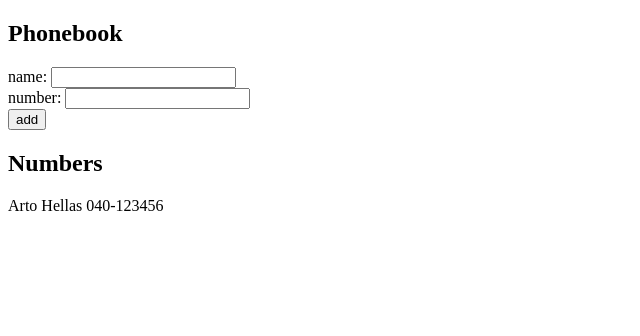
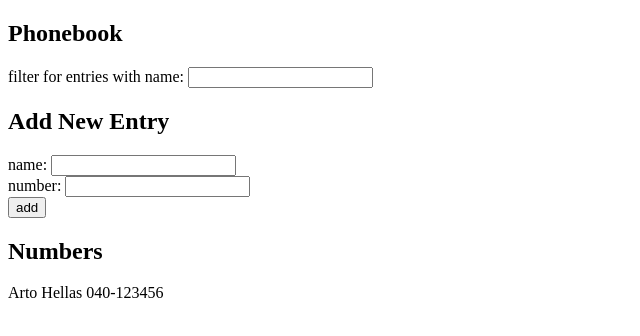
Before and after one commit to VictoriaColeman/fso-submissions, a React (Vite) app in the folder part2/phonebook/: page / in a window 1280 px wide. Shown: the top 336 px of the page, without its empty margins (0-640 px from the left). Built offline with nearby package versions, Linux system fonts and the light colour scheme.

Commit message:
complete exercise 2.9

```diff
--- a/part2/phonebook/src/App.jsx
+++ b/part2/phonebook/src/App.jsx
@@ -4,10 +4,12 @@ const App = () => {
   const [persons, setPersons] = useState([
     { name: 'Arto Hellas',
       number: '040-123456',
-     }
+     },
   ])
   const [newName, setNewName] = useState('')
   const [newNumber, setNewNumber] = useState('')
+  const [filter, setFilter] = useState('')
+
 
   const handleNameChange = (event) => {
     setNewName(event.target.value)
@@ -17,9 +19,15 @@ const App = () => {
     setNewNumber(event.target.value)
   }
 
+  const handleFilter = (event) => {
+    setFilter(event.target.value)
+  }
+
+  const entriesToShow = persons.filter(person => person.name.toLowerCase().includes(filter))
+
   const addEntry = (event) => {
     event.preventDefault()
-    if (persons.some((person) => person.name === newName)) {
+    if (persons.some(person => person.name === newName)) {
       window.alert(`${newName} is already added to phonebook`)
     } else {
       const newEntry = {
@@ -36,6 +44,10 @@ const App = () => {
   return (
     <div>
       <h2>Phonebook</h2>
+      <div>
+        filter for entries with name: <input value={filter} onChange={handleFilter} />
+      </div>
+      <h2>Add New Entry</h2>
       <form>
         <div>
           name: <input value={newName} onChange={handleNameChange} />
@@ -49,7 +61,7 @@ const App = () => {
       </form>
       <h2>Numbers</h2>
       <div>
-        {persons.map((person) => <div key={person.name}>{person.name} {person.number}</div>)}
+        {entriesToShow.map((person) => <div key={person.name}>{person.name} {person.number}</div>)}
       </div>
     </div>
   )
```
